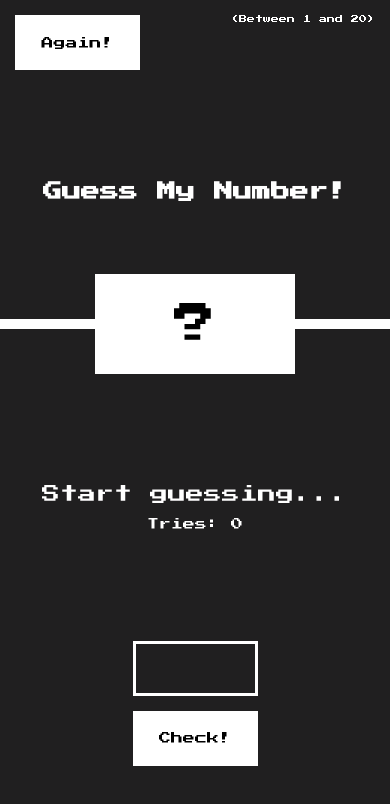
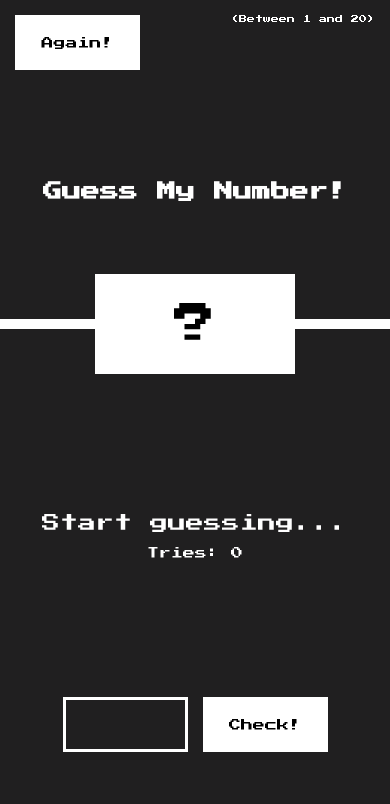
Before and after one commit to Celkowy/guess-the-number, a plain HTML site: page index.html in a window 390 px wide. Both pictures are taken after a click on the button "🦉 1-20". Drawn offline with Linux system fonts and the light colour scheme.

Commit message:
buttons placement change

```diff
--- a/style.css
+++ b/style.css
@@ -236,4 +236,12 @@ input {
   .score-record {
     margin: 0;
   }
+
+  .form-check {
+    flex-direction: row;
+  }
+
+  .button-check {
+    margin: 0 0 0 15px;
+  }
 }
```
